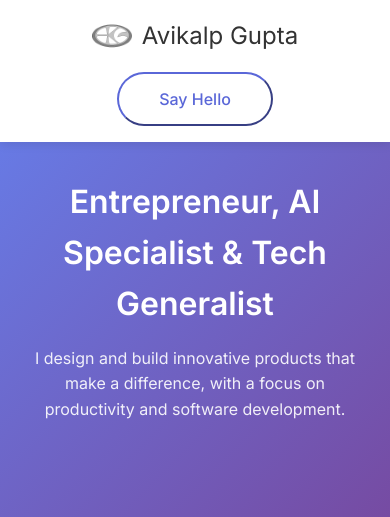
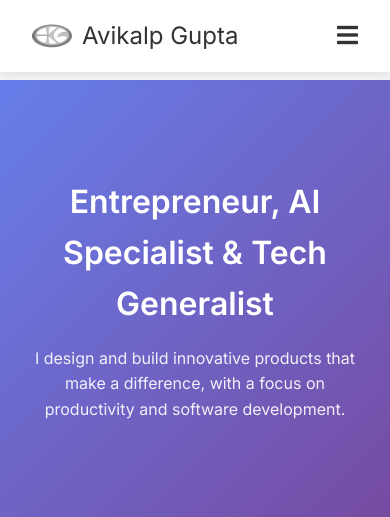
Before and after one commit to avikalpg/avikalpg.github.io, a PHP site: page / in a window 390 px wide. Shown: the top 517 px of the page. Run offline with PHP 8.4, Linux system fonts and the light colour scheme.

Commit message:
index: nav responsiveness fix: add hamburger icon and menu when in mobile mode.

```diff
--- a/index.html
+++ b/index.html
@@ -17,7 +17,13 @@
 			<img src="images/favicon.ico" alt="Avikalp Gupta Logo">
 			Avikalp Gupta
 		</div>
-		<button class="say-hello-btn" onclick="openContactModal()">Say Hello</button>
+		<div class="hamburger-menu" onclick="toggleMenu()">
+			<i class="fas fa-bars"></i>
+		</div>
+		<div class="nav-menu">
+			<a href="/blog" class="blog-btn">Blog</a>
+			<button class="say-hello-btn" onclick="openContactModal()">Say Hello</button>
+		</div>
 	</nav>
 
 	<section class="hero">
--- a/index.js
+++ b/index.js
@@ -105,4 +105,29 @@ $(document).ready(function () {
 			modal.hide();
 		}
 	});
+
+	function toggleMenu() {
+		const navMenu = document.querySelector('.nav-menu');
+		const hamburger = document.querySelector('.hamburger-menu');
+
+		navMenu.classList.toggle('active');
+
+		// Optional: Animate hamburger to close icon
+		hamburger.classList.toggle('open');
+	}
+
+	// Close menu when clicking outside
+	document.addEventListener('click', function (event) {
+		const navMenu = document.querySelector('.nav-menu');
+		const hamburger = document.querySelector('.hamburger-menu');
+
+		if (!navMenu.contains(event.target) &&
+			!hamburger.contains(event.target) &&
+			navMenu.classList.contains('active')) {
+			navMenu.classList.remove('active');
+			hamburger.classList.remove('open');
+		}
+	});
+
+	window.toggleMenu = toggleMenu;
 });
--- a/layout.css
+++ b/layout.css
@@ -47,6 +47,31 @@ nav .logo img {
 	margin-right: 10px;
 }
 
+.nav-menu {
+	display: flex;
+	align-items: center;
+	gap: 1rem;
+}
+
+.blog-btn {
+	text-decoration: none;
+	color: var(--accent-color);
+	border: none;
+	padding: 10px 20px;
+	border-radius: 3em;
+	font-weight: 500;
+	font-size: medium;
+	cursor: pointer;
+	transition: background-color 0.3s ease, transform 0.3s ease;
+	display: flex;
+	align-items: center;
+}
+
+.blog-btn:hover {
+	background-color: var(--secondary-background);
+	transform: scale(1.05);
+}
+
 .hero {
 	background: var(--primary-gradient);
 	color: white;
@@ -83,6 +108,13 @@ nav .logo img {
 
 .say-hello-btn:hover {
 	transform: scale(1.05);
+}
+
+.hamburger-menu {
+	display: none;
+	cursor: pointer;
+	font-size: 1.5rem;
+	color: var(--text-color);
 }
 
 .recent-work,
@@ -275,17 +307,38 @@ nav .logo img {
 		font-size: 1rem;
 	}
 
-	nav {
+	.sponsor-section {
+		padding: 2rem 1rem;
+	}
+}
+
+@media (max-width: 480px) {
+	.hamburger-menu {
+		display: block;
+	}
+
+	.nav-menu {
+		display: none;
 		flex-direction: column;
+		position: absolute;
+		top: 100%;
+		left: 0;
+		width: 100%;
+		background: white;
+		box-shadow: 0 2px 10px rgba(0, 0, 0, 0.1);
 		padding: 1rem;
 	}
 
-	nav .say-hello-btn {
-		margin-top: 1rem;
+	.nav-menu.active {
+		display: flex;
 	}
 
-	.sponsor-section {
-		padding: 2rem 1rem;
+	.blog-btn,
+	.say-hello-btn {
+		margin: 0;
+		width: 80%;
+		text-align: center;
+		justify-content: center;
 	}
 }
 
```
